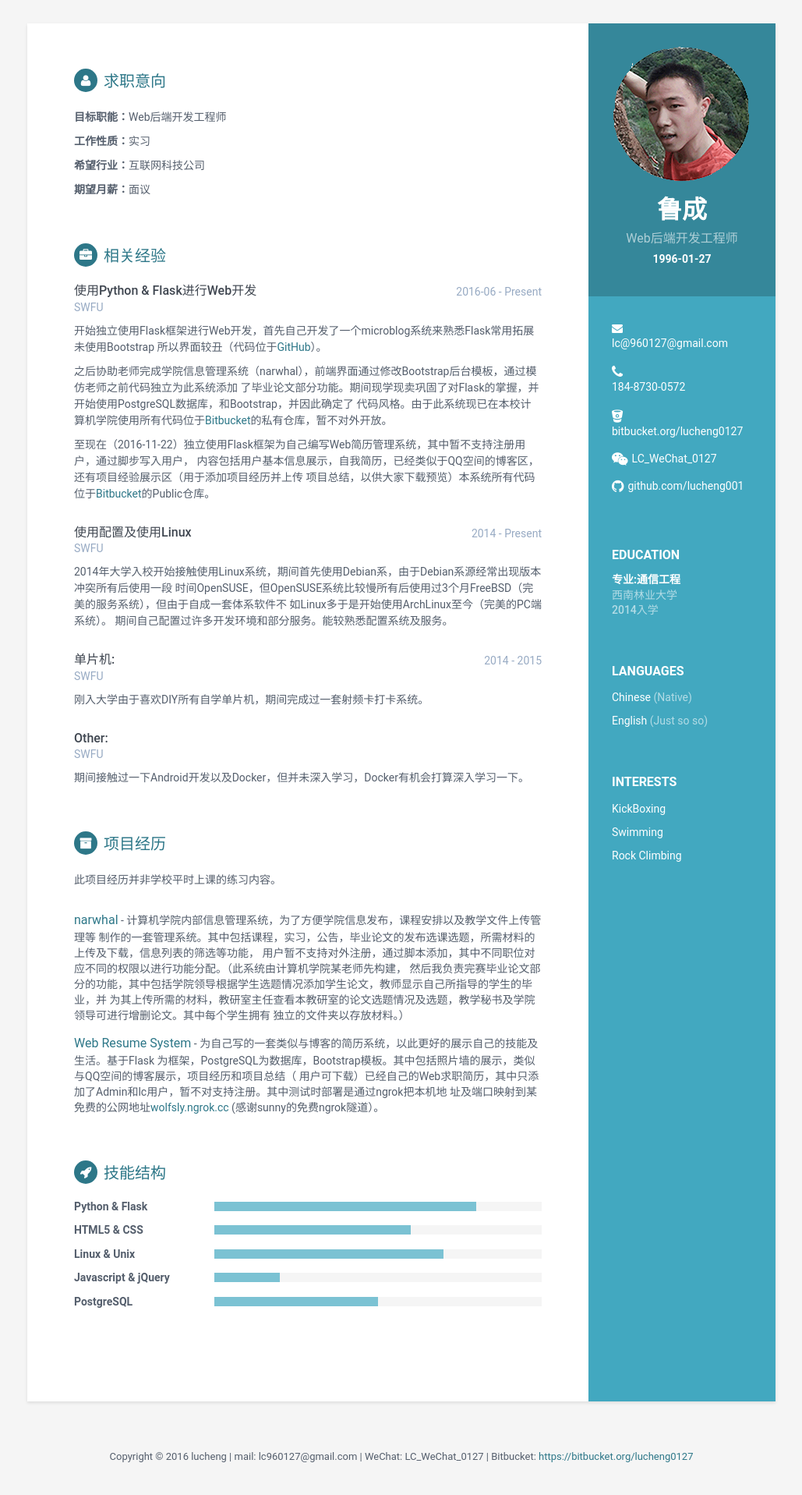
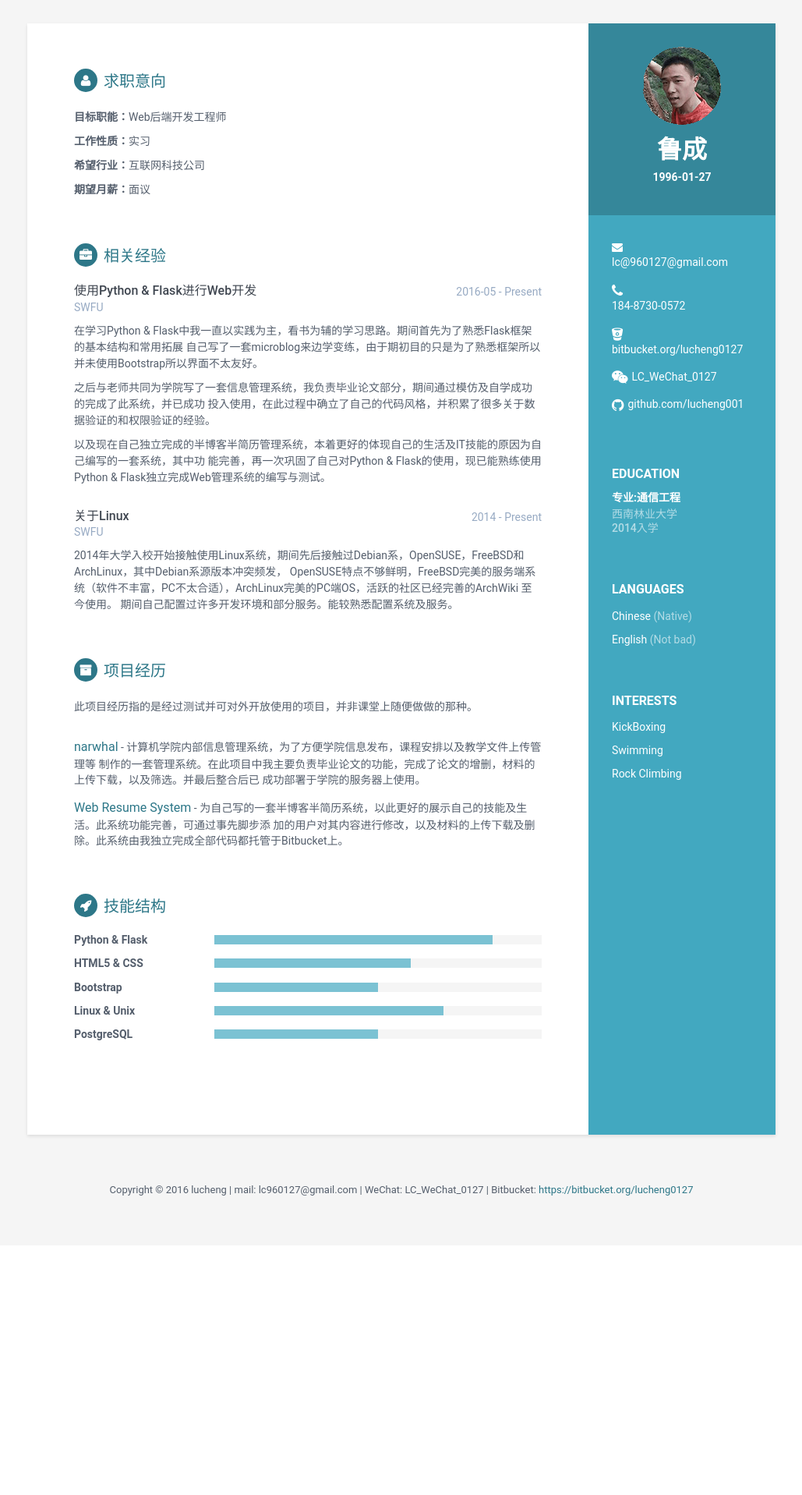
Before and after one commit to lucheng001/my_resume, a Python web app: template application/templates/show/resume.html in a window 1280 px wide. Shown: the top 1917 px of the page at 78% size, without its empty margins (125-1154 px from the left). After the commit the page ends 1533 px from the top, so only its background shows below. Run offline with Jinja, Linux system fonts and the light colour scheme; the template is opened without the code that fills it, so the values that code supplies are empty.

Commit message:
some fix and logs not work well

```diff
--- a/application/templates/show/resume.html
+++ b/application/templates/show/resume.html
@@ -26,9 +26,8 @@
     <div class="wrapper">
         <div class="sidebar-wrapper">
             <div class="profile-container">
-                <a href="{{ url_for('bpShow.info') }}"><img class="profile" src="{{ url_for('static', filename='images/me.jpg') }}" alt="" /></a>
+                <a href="{{ url_for('bpShow.info') }}"><img class="profile" src="{{ url_for('static', filename='images/meSmall.jpg') }}" alt="" /></a>
                 <h1 class="name">鲁成</h1>
-                <h3 class="tagline">Web后端开发工程师</h3>
                 <h5>1996-01-27</h5>
             </div><!--//profile-container-->
 
@@ -54,7 +53,7 @@
                 <h2 class="container-block-title">Languages</h2>
                 <ul class="list-unstyled interests-list">
                     <li>Chinese <span class="lang-desc">(Native)</span></li>
-                    <li>English <span class="lang-desc">(Just so so)</span></li>
+                    <li>English <span class="lang-desc">(Not bad)</span></li>
                 </ul>
             </div><!--//interests-->
 
@@ -90,20 +89,22 @@
                     <div class="meta">
                         <div class="upper-row">
                             <h3 class="job-title">使用Python & Flask进行Web开发</h3>
-                            <div class="time">2016-06 - Present</div>
+                            <div class="time">2016-05 - Present</div>
                         </div><!--//upper-row-->
                         <div class="company">SWFU</div>
                     </div><!--//meta-->
                     <div class="details">
-                        <p>开始独立使用Flask框架进行Web开发，首先自己开发了一个microblog系统来熟悉Flask常用拓展未使用Bootstrap
-                            所以界面较丑（代码位于<a href="https://github.com/lucheng001/" target="_blank">GitHub</a>）。</p>
-                        <p>之后协助老师完成学院信息管理系统（narwhal），前端界面通过修改Bootstrap后台模板，通过模仿老师之前代码独立为此系统添加
-                        了毕业论文部分功能。期间现学现卖巩固了对Flask的掌握，并开始使用PostgreSQL数据库，和Bootstrap，并因此确定了
-                        代码风格。由于此系统现已在本校计算机学院使用所有代码位于<a href="https://bitbucket.org/lucheng0127">Bitbucket</a>的私有仓库，暂不对外开放。</p>
                         <p>
-                            至现在（2016-11-22）独立使用Flask框架为自己编写Web简历管理系统，其中暂不支持注册用户，通过脚步写入用户，
-                            内容包括用户基本信息展示，自我简历，已经类似于QQ空间的博客区，还有项目经验展示区（用于添加项目经历并上传
-                            项目总结，以供大家下载预览）本系统所有代码位于<a href="https://bitbucket.org/lucheng0127">Bitbucket</a>的Public仓库。
+                            在学习Python & Flask中我一直以实践为主，看书为辅的学习思路。期间首先为了熟悉Flask框架的基本结构和常用拓展
+                            自己写了一套microblog来边学变练，由于期初目的只是为了熟悉框架所以并未使用Bootstrap所以界面不太友好。
+                        </p>
+                        <p>
+                            之后与老师共同为学院写了一套信息管理系统，我负责毕业论文部分，期间通过模仿及自学成功的完成了此系统，并已成功
+                            投入使用，在此过程中确立了自己的代码风格，并积累了很多关于数据验证的和权限验证的经验。
+                        </p>
+                        <p>
+                            以及现在自己独立完成的半博客半简历管理系统，本着更好的体现自己的生活及IT技能的原因为自己编写的一套系统，其中功
+                            能完善，再一次巩固了自己对Python & Flask的使用，现已能熟练使用Python & Flask独立完成Web管理系统的编写与测试。
                         </p>
                     </div><!--//details-->
                 </div><!--//item-->
@@ -111,47 +112,17 @@
                 <div class="item">
                     <div class="meta">
                         <div class="upper-row">
-                            <h3 class="job-title">使用配置及使用Linux</h3>
+                            <h3 class="job-title">关于Linux</h3>
                             <div class="time">2014 - Present</div>
                         </div><!--//upper-row-->
                         <div class="company">SWFU</div>
                     </div><!--//meta-->
                     <div class="details">
                         <p>
-                            2014年大学入校开始接触使用Linux系统，期间首先使用Debian系，由于Debian系源经常出现版本冲突所有后使用一段
-                            时间OpenSUSE，但OpenSUSE系统比较慢所有后使用过3个月FreeBSD（完美的服务系统），但由于自成一套体系软件不
-                            如Linux多于是开始使用ArchLinux至今（完美的PC端系统）。
+                            2014年大学入校开始接触使用Linux系统，期间先后接触过Debian系，OpenSUSE，FreeBSD和ArchLinux，其中Debian系源版本冲突频发，
+                            OpenSUSE特点不够鲜明，FreeBSD完美的服务端系统（软件不丰富，PC不太合适），ArchLinux完美的PC端OS，活跃的社区已经完善的ArchWiki
+                            至今使用。
                             期间自己配置过许多开发环境和部分服务。能较熟悉配置系统及服务。
-                        </p>
-                    </div><!--//details-->
-                </div><!--//item-->
-
-                <div class="item">
-                    <div class="meta">
-                        <div class="upper-row">
-                            <h3 class="job-title">单片机:</h3>
-                            <div class="time">2014 - 2015</div>
-                        </div><!--//upper-row-->
-                        <div class="company">SWFU</div>
-                    </div><!--//meta-->
-                    <div class="details">
-                        <p>
-                            刚入大学由于喜欢DIY所有自学单片机，期间完成过一套射频卡打卡系统。
-                        </p>
-                    </div><!--//details-->
-                </div><!--//item-->
-
-                <div class="item">
-                    <div class="meta">
-                        <div class="upper-row">
-                            <h3 class="job-title">Other:</h3>
-                            <div class="time"></div>
-                        </div><!--//upper-row-->
-                        <div class="company">SWFU</div>
-                    </div><!--//meta-->
-                    <div class="details">
-                        <p>
-                            期间接触过一下Android开发以及Docker，但并未深入学习，Docker有机会打算深入学习一下。
                         </p>
                     </div><!--//details-->
                 </div><!--//item-->
@@ -161,23 +132,18 @@
             <section class="section projects-section">
                 <h2 class="section-title"><i class="fa fa-archive"></i>项目经历</h2>
                 <div class="intro">
-                    <p>此项目经历并非学校平时上课的练习内容。</p>
+                    <p>此项目经历指的是经过测试并可对外开放使用的项目，并非课堂上随便做做的那种。</p>
                 </div><!--//intro-->
                 <div class="item">
                     <span class="project-title"><a href="#" target="_blank">narwhal</a></span> -
                     <span class="project-tagline">计算机学院内部信息管理系统，为了方便学院信息发布，课程安排以及教学文件上传管理等
-                    制作的一套管理系统。其中包括课程，实习，公告，毕业论文的发布选课选题，所需材料的上传及下载，信息列表的筛选等功能，
-                    用户暂不支持对外注册，通过脚本添加，其中不同职位对应不同的权限以进行功能分配。（此系统由计算机学院某老师先构建，
-                    然后我负责完赛毕业论文部分的功能，其中包括学院领导根据学生选题情况添加学生论文，教师显示自己所指导的学生的毕业，并
-                    为其上传所需的材料，教研室主任查看本教研室的论文选题情况及选题，教学秘书及学院领导可进行增删论文。其中每个学生拥有
-                    独立的文件夹以存放材料。）</span>
+                    制作的一套管理系统。在此项目中我主要负责毕业论文的功能，完成了论文的增删，材料的上传下载，以及筛选。并最后整合后已
+                    成功部署于学院的服务器上使用。</span>
                 </div><!--//item-->
                 <div class="item">
                     <span class="project-title"><a href="#" target="_blank">Web Resume System</a></span> -
-                    <span class="project-tagline">为自己写的一套类似与博客的简历系统，以此更好的展示自己的技能及生活。基于Flask
-                    为框架，PostgreSQL为数据库，Bootstrap模板。其中包括照片墙的展示，类似与QQ空间的博客展示，项目经历和项目总结（
-                    用户可下载）已经自己的Web求职简历，其中只添加了Admin和lc用户，暂不对支持注册。其中测试时部署是通过ngrok把本机地
-                    址及端口映射到某免费的公网地址<a href="http://wolfsly.ngrok.cc">wolfsly.ngrok.cc</a> (感谢sunny的免费ngrok隧道）。</span>
+                    <span class="project-tagline">为自己写的一套半博客半简历系统，以此更好的展示自己的技能及生活。此系统功能完善，可通过事先脚步添
+                    加的用户对其内容进行修改，以及材料的上传下载及删除。此系统由我独立完成全部代码都托管于Bitbucket上。</span>
                 </div><!--//item-->
             </section><!--//section-->
 
@@ -187,7 +153,7 @@
                     <div class="item">
                         <h3 class="level-title">Python &amp; Flask</h3>
                         <div class="level-bar">
-                            <div class="level-bar-inner" style="width: 80%;">
+                            <div class="level-bar-inner" style="width: 85%;">
                             </div>
                         </div><!--//level-bar-->
                     </div><!--//item-->
@@ -201,17 +167,17 @@
                     </div><!--//item-->
 
                     <div class="item">
-                        <h3 class="level-title">Linux &amp; Unix</h3>
+                        <h3 class="level-title">Bootstrap</h3>
                         <div class="level-bar">
-                            <div class="level-bar-inner" style="width: 70%;">
+                            <div class="level-bar-inner" style="width: 50%;">
                             </div>
                         </div><!--//level-bar-->
                     </div><!--//item-->
 
                     <div class="item">
-                        <h3 class="level-title">Javascript &amp; jQuery</h3>
+                        <h3 class="level-title">Linux &amp; Unix</h3>
                         <div class="level-bar">
-                            <div class="level-bar-inner" style="width: 20%;">
+                            <div class="level-bar-inner" style="width: 70%;">
                             </div>
                         </div><!--//level-bar-->
                     </div><!--//item-->
```
Also changed, not shown: application/templates/show/info.html (+9 -6 lines), application/static/images/meSmall.jpg (added), 1 other file.
